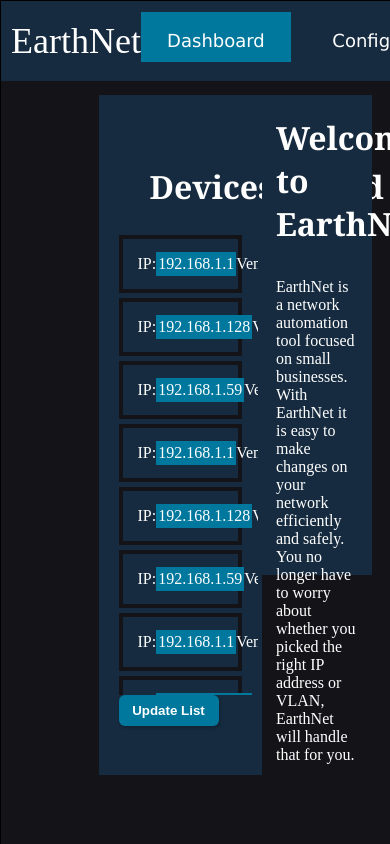
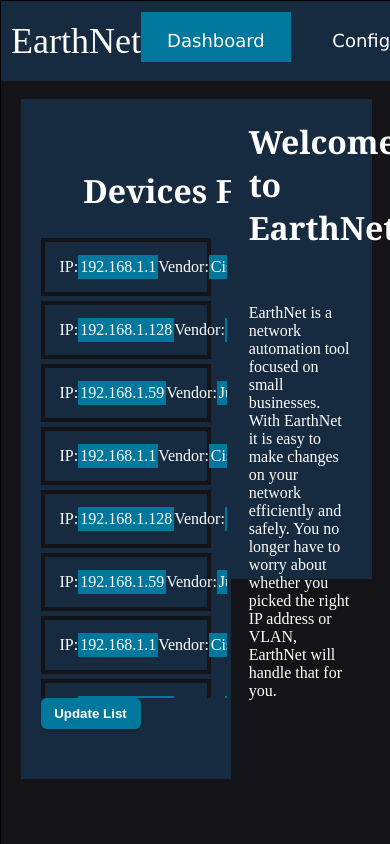
Before and after one commit to edunbar2/EarthNet, a Svelte app: page / in a window 390 px wide. Shown: the top 844 px of the page. Built offline with nearby package versions, Linux system fonts and the light colour scheme.

Commit message:
Removed useless CSS style.

```diff
--- a/src/Components/Dashboard.svelte
+++ b/src/Components/Dashboard.svelte
@@ -75,23 +75,11 @@ main{
     align-content: center;
 }
 
-#right-block p
-{
-    margin-top: -8%;
-}
 
 @media screen and (max-width: 1100px){
-    main{
-        grid-template-columns: 1fr 1fr;
-    }
-
 }
 
 @media screen and (max-width: 700px){
-    main{
-        padding-left: 20%;
-        grid-template-columns: 1fr;
-    }
 
 
 }
```
